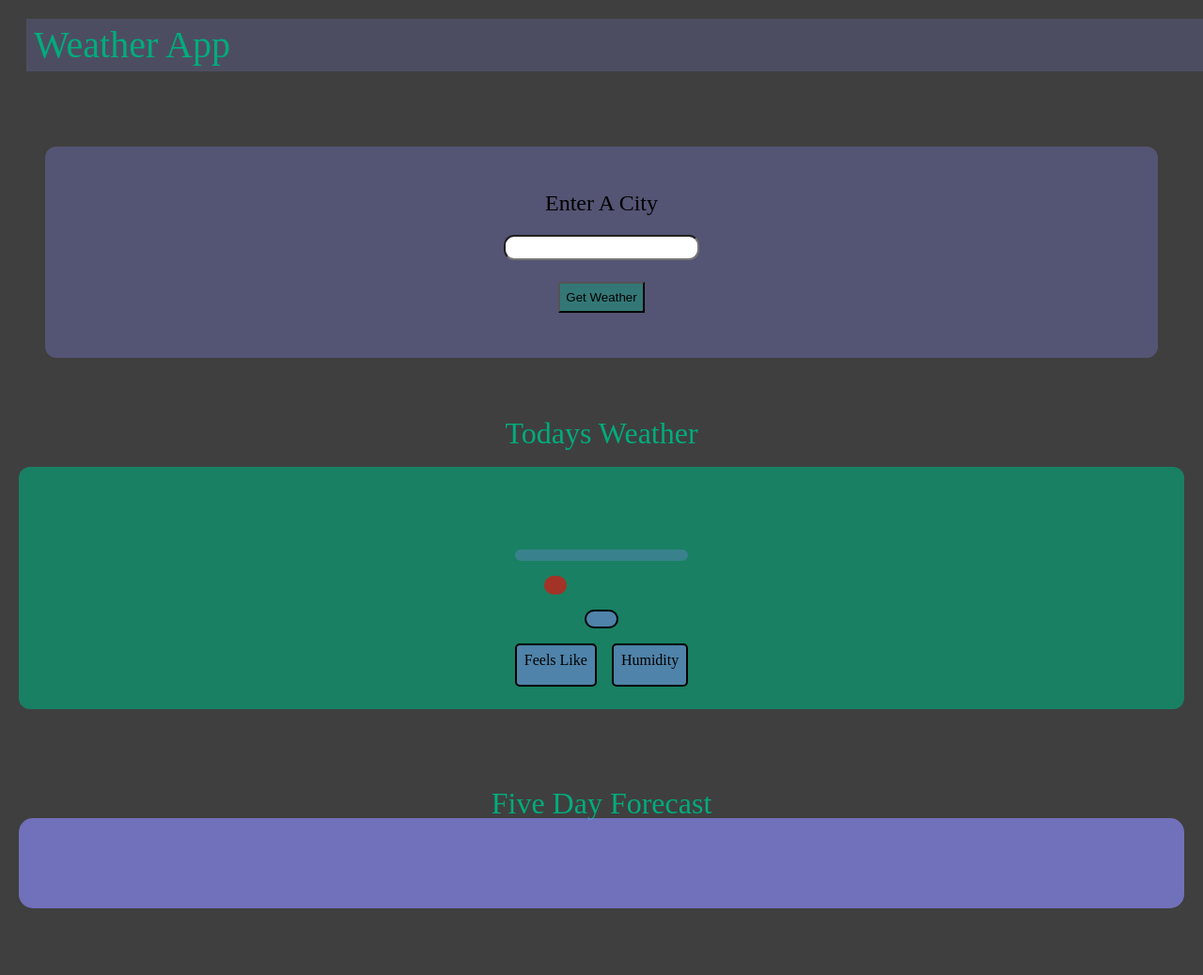
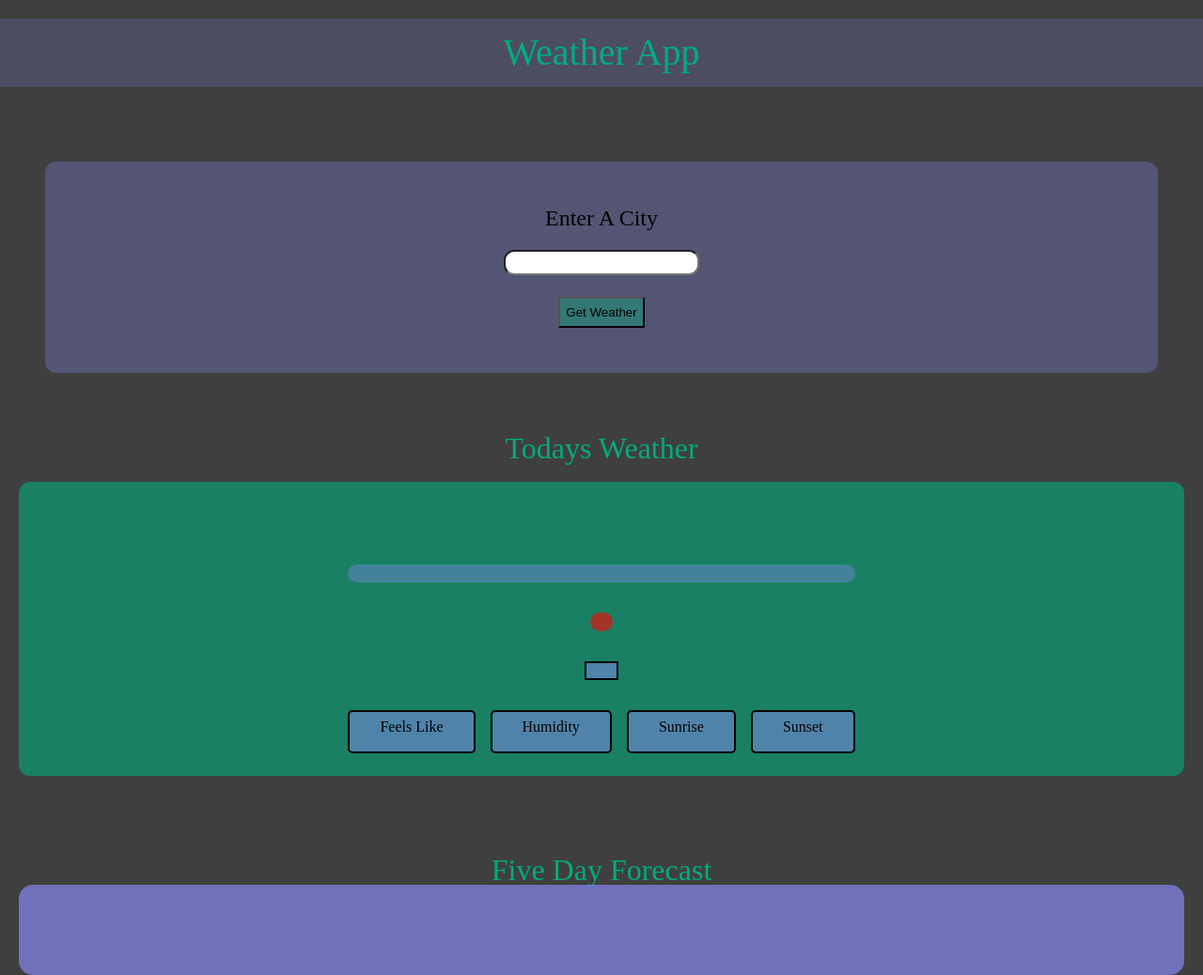
Before and after one commit to Dezzep/weather-app, a website built with webpack: page dist/index.html in a window 1280 px wide. Shown: the whole page at 94% size. Before the commit the page ends 967 px from the top, so only its background shows below. Built offline with nearby package versions, Linux system fonts and the light colour scheme; no server answers.

Commit message:
added sunrise and sunset data to todays weather, it uses a Date function to convert ms to hours minutes and seconds and then rounds to the nearest minute and formats the string to looks nice.

```diff
--- a/src/forms.js
+++ b/src/forms.js
@@ -2,7 +2,6 @@ const formListener = (weatherGet) => {
   const formId = document.getElementById('enter-city');
   const submittedData = document.getElementById('city');
   formId.addEventListener('submit', (e) => {
-    console.log(submittedData);
     e.preventDefault();
     weatherGet(submittedData.value);
     submittedData.value = '';
--- a/src/index.js
+++ b/src/index.js
@@ -25,7 +25,7 @@ const getWeather = async (enteredLocation) => {
     farDegree = converKelvToFarAndRoundNoFOnEnd(obtainedWeather.main.temp);
     displayCurrentTemp(celsDegree, farDegree, 'temperature');
   } catch (err) {
-    alert(err);
+    alert('The Location You Entered Is Invalid');
   }
 };
 const button = document.getElementById('changeTemp');
--- a/src/styles.scss
+++ b/src/styles.scss
@@ -49,11 +49,11 @@ $dark-bg-text:#00AC7C;
 $small-screen: 700px;
 h1{
   font-size: 2.5em;
-  margin-left: .7em;
+  text-align:center;
   margin-top: .5em;
   background-color: rgba($pop,0.2);
   padding-left: 0.5em;
-  padding:.2em;
+  padding:.4em;
   color: $dark-bg-text;
 
 
@@ -81,11 +81,11 @@ main{
 .weather{
   display:grid;
   grid-template-areas:
-  'location location'
-
-  'tempandbutton img'
-  'conditions conditions'
-  'details details1';
+  'location location location location'
+  'tempandbutton tempandbutton tempandbutton tempandbutton'
+  'conditions conditions conditions conditions'
+  'img img img img'
+  'details details1 details2 details3';
   align-content: center;
   justify-content: center;
   background-color: rgba($dark-bg-text, 0.6);
@@ -97,25 +97,33 @@ main{
 
   @media (max-width: $small-screen) {
     padding: 1em;
-
+    grid-template-areas:
+  'location location'
+  'tempandbutton tempandbutton'
+  'conditions conditions'
+  'img img'
+  'details details1'
+  'details2 details3';
   }
 
 }
 #location{
   grid-area: location;
   text-align: center;
-  background-color: rgba($pop, 0.3);
-  padding:0.2em 0.5em;
+  background-color: rgba($pop, 0.4);
+  padding:.3em 2em;
   border-radius: 12em;
+  margin-bottom: .5em;
 }
 #conditions{
+  margin-top: 1em;
   grid-area: conditions;
   align-self: center;
   justify-self: center;
   background-color: rgba($pop, 0.5);
   padding:0.5em 1em;
   border: 2px solid black;
-  border-radius: 5em;
+
 }
 #temperature{
   align-self: center;
@@ -149,13 +157,19 @@ main{
 .humidity{
   grid-area: details1;
 }
-.temp-feel, .humidity{
+.sunrise{
+  grid-area: details2;
+}
+.sunset{
+  grid-area: details3;
+}
+.temp-feel, .humidity, .sunrise, .sunset{
   display:flex;
   flex-direction: column;
   justify-content: center;
   align-items: center;
   gap:10px;
-  padding:0.5em;
+  padding:0.5em 2em;
   background-color: rgba($pop, 0.5);
   border-radius: 5px;
   border: 2px solid black;
@@ -192,12 +206,13 @@ main{
   display:grid;
   grid-template-rows:1fr 1fr ;
   justify-content: center;
-  align-items: center;
+  align-items : center;
   @media (max-width: $small-screen) {
     justify-content: start;
-    margin-left: 2em;
-    padding:1em;
+    margin-left: 3em;
+    padding:2em;
     border-bottom: 5px solid black;
+
   }
 
 
--- a/src/temp-convert.js
+++ b/src/temp-convert.js
@@ -101,9 +101,32 @@ const splitArrayIn8AndReturnTempAverages = (arr) => {
   const valuesOf8 = splitArrayIn8(arr);
   return averageNumbersIn2dArray(valuesOf8);
 };
+const timeConversionFromMsToHourMinute = (ms) => {
+  const msDate = new Date(1000 * ms);
+  let meridiemIndicator = 'AM';
+  let hours = msDate.getHours();
+  const seconds = msDate.getSeconds();
+  if (hours > 12) {
+    hours -= 12;
+    meridiemIndicator = 'PM';
+  }
+  let minutes = msDate.getMinutes();
+  if (seconds > 30) {
+    minutes += 1;
+    if (minutes === '61') {
+      minutes = '01';
+    }
+  }
+  if (minutes < 10) {
+    minutes = `0${minutes}`; // ensures time is reported as ex: 5:05 AM instead of 5:5Am.
+  }
+
+  return (`${hours}:${minutes}${meridiemIndicator}`);
+};
 
 export {
   convertKelvToCelcAndRound, convertKelvToFarAndRound, changeToFarOrCels,
   average, splitArrayIn8AndReturnTempAverages, changeTemp, displayCurrentTemp,
   converKelvToFarAndRoundNoFOnEnd, convertKelvToCelcAndRoundNoCOnEnd,
+  timeConversionFromMsToHourMinute,
 };
--- a/src/todaysForecast.js
+++ b/src/todaysForecast.js
@@ -1,15 +1,16 @@
 // default displayed temperature value is celsius.
 
-import { convertKelvToCelcAndRound, convertKelvToFarAndRound, displayCurrentTemp } from './temp-convert';
+import { convertKelvToCelcAndRound, convertKelvToFarAndRound, displayCurrentTemp, timeConversionFromMsToHourMinute } from './temp-convert';
 
 export default class TodaysForecast {
   constructor(weatherObtained) {
     this.locationId = weatherObtained.id;
-    console.log(weatherObtained);
     this.iconForWeather = `https://openweathermap.org/img/w/${weatherObtained.weather[0].icon}.png`;
     this.location = weatherObtained.name;
     this.description = weatherObtained.weather[0].description;
     this.humidity = weatherObtained.main.humidity;
+    this.sunrise = (timeConversionFromMsToHourMinute(weatherObtained.sys.sunrise));
+    this.sunset = (timeConversionFromMsToHourMinute(weatherObtained.sys.sunset));
 
     this.celsFeelsLike = convertKelvToCelcAndRound(weatherObtained.main.feels_like);
     this.farFeelsLike = convertKelvToFarAndRound(weatherObtained.main.feels_like);
@@ -19,6 +20,8 @@ export default class TodaysForecast {
       const weatherIcon = document.getElementById('weather-icon');
       const button = document.getElementById('changeTemp');
       const humidity = document.getElementById('humidity');
+      const sunrise = document.getElementById('sunrise');
+      const sunset = document.getElementById('sunset');
       displayCurrentTemp(this.celsFeelsLike, this.farFeelsLike, 'feels-like');
       button.addEventListener('click', () => {
         displayCurrentTemp(this.celsFeelsLike, this.farFeelsLike, 'feels-like');
@@ -27,6 +30,8 @@ export default class TodaysForecast {
       conditions.innerText = this.description;
       weatherIcon.src = this.iconForWeather;
       humidity.innerText = `${this.humidity}%`;
+      sunrise.innerText = this.sunrise;
+      sunset.innerText = this.sunset;
     };
     pushToDom();
   }
```
Also changed, not shown: dist/index.html, dist/main.js.
